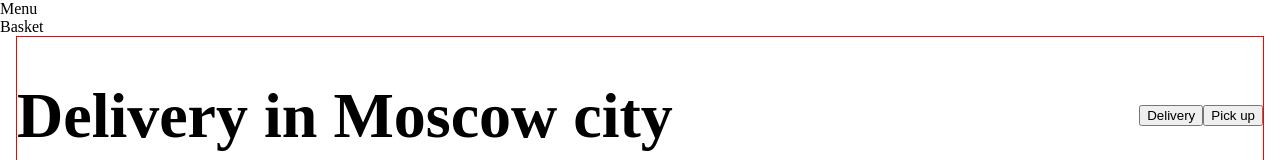
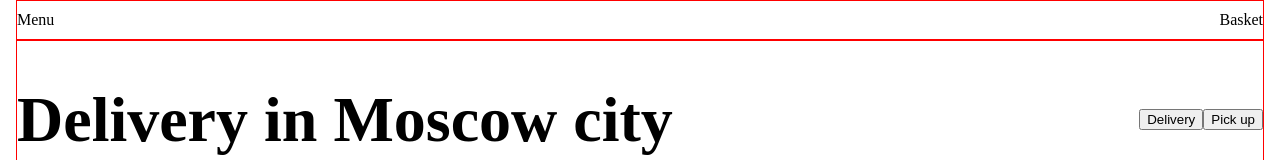
Before and after one commit to aivan3d66/food-shop, a React (Create React App) app: page / in a window 1280 px wide. Shown: the top 160 px of the page. Built offline with nearby package versions, Linux system fonts and the light colour scheme.

Commit message:
add Header position and wrapper styles

```diff
--- a/src/components/UI/Header/component.js
+++ b/src/components/UI/Header/component.js
@@ -1,5 +1,18 @@
 import styled from 'styled-components'
 
 export const Header = styled.div`
+  width: 100%;
+  padding: 0;
+  margin: 0;
+`
 
+export const HeaderWrapper = styled.div`
+  display: flex;
+  justify-content: space-between;
+  align-items: center;
+  max-width: 1248px;
+  min-height: 40px;
+  margin: 0 auto;
+  font-size: 16px;
+  border: 1px solid red;
 `
--- a/src/components/UI/Header/index.tsx
+++ b/src/components/UI/Header/index.tsx
@@ -1,14 +1,16 @@
-import { Header } from './component'
+import { Header, HeaderWrapper } from './component'
 
 export default () => {
     return (
         <Header>
+            <HeaderWrapper>
                 <div>
                     Menu
                 </div>
                 <div>
                     Basket
                 </div>
+            </HeaderWrapper>
         </Header>
     )
 }
```
Lines whose indentation alone changed are shown as unchanged.
